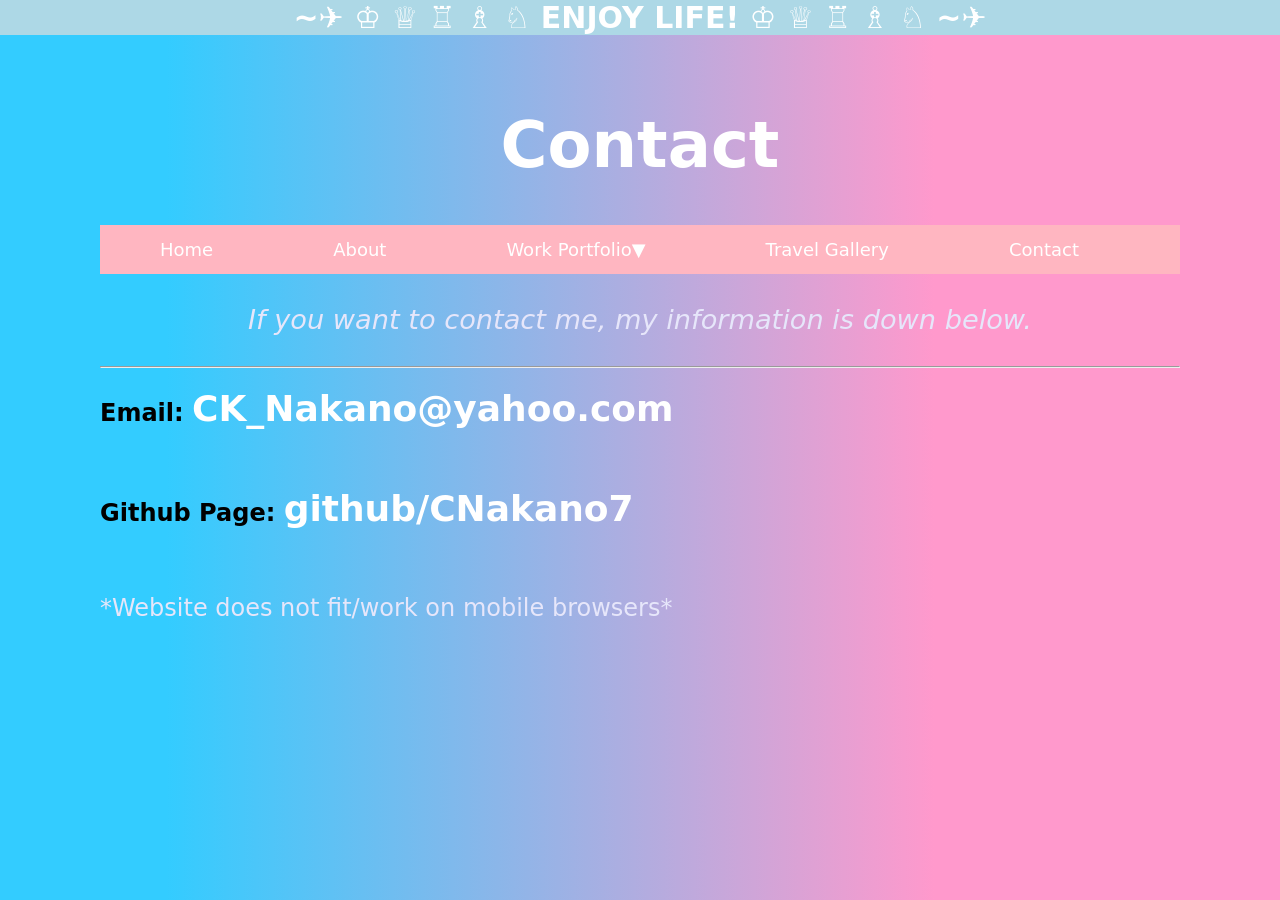
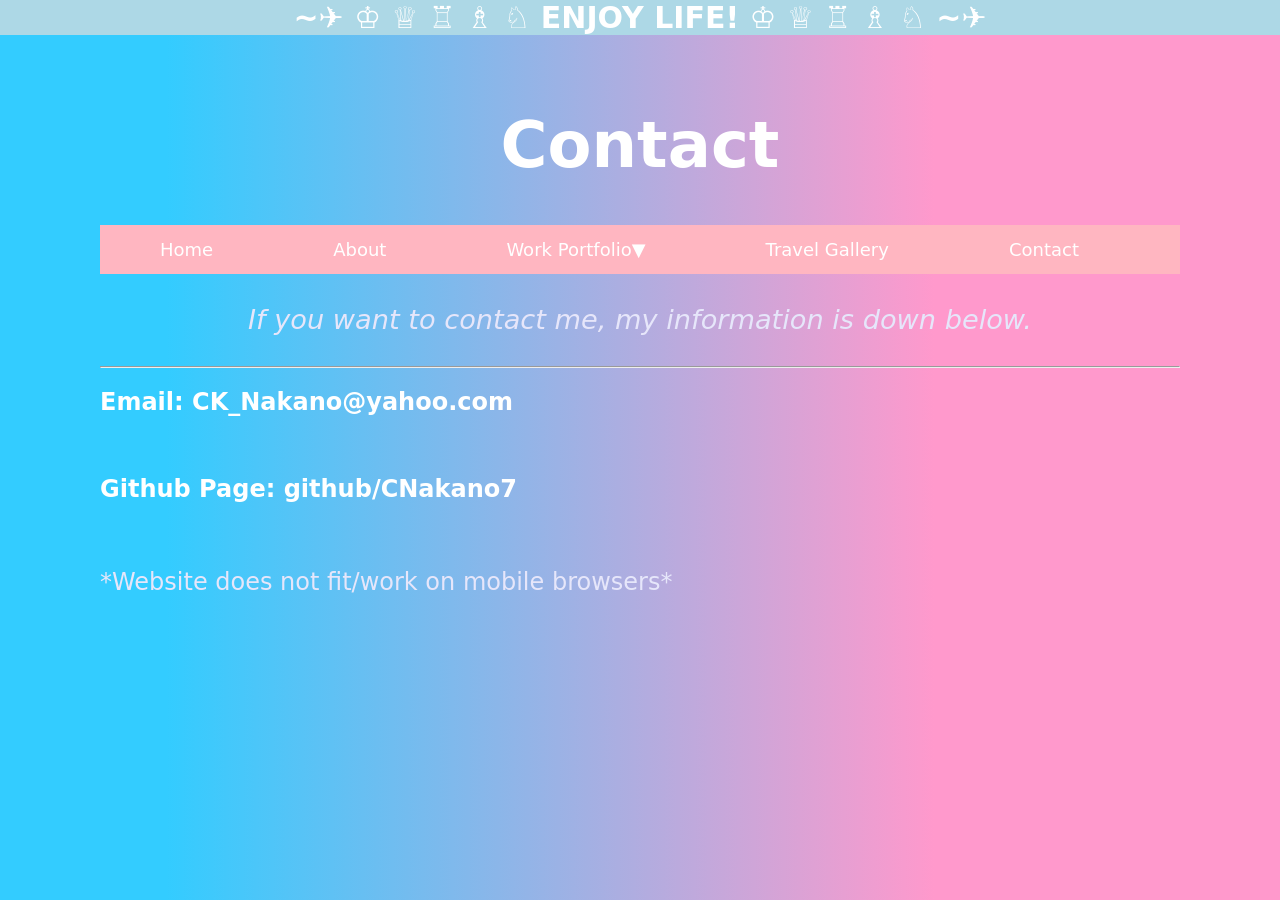
Before and after one commit to CNakano7/CNakano7.github.io, a Jekyll site: the page Contact/index.html, which Jekyll copies as it is, in a window 1280 px wide. Built offline with Jekyll 4.4.1, drawn with Linux system fonts in a browser that asks for light colours.

Commit message:
Update index.html

```diff
--- a/Contact/index.html
+++ b/Contact/index.html
@@ -34,8 +34,8 @@
 <!--Styles my paragaph with a font color of lavender, centered, and font-size. Also, links my email address so that you can mail directly to the email address and my git hub profile page-->
 	<p style="color: lavender; text-align:center; font-size:170%;"><i>If you want to contact me, my information is down below.</i></p>
 		<hr>
-	<h2>Email: <a href="mailto: CK_Nakano@yahoo.com subject=subject text"; style= "color: white; font-size: 150%;">CK_Nakano@yahoo.com</a></h2><br>
-	<h2>Github Page: <a href="https://github.com/CNakano7"; style= "color:white; font-size: 150%;">github/CNakano7</a></h2><br>
+	<h2 style= "color: white;">Email: <a href="mailto: CK_Nakano@yahoo.com subject=subject text"; style= "color: white; font-size: 100%;">CK_Nakano@yahoo.com</a></h2><br>
+	<h2 style= "color: white;">Github Page: <a href="https://github.com/CNakano7"; style= "color:white; font-size: 100%;">github/CNakano7</a></h2><br>
 	<p style="color: lavender;">*Website does not fit/work on mobile browsers*</p>
 
 
```
